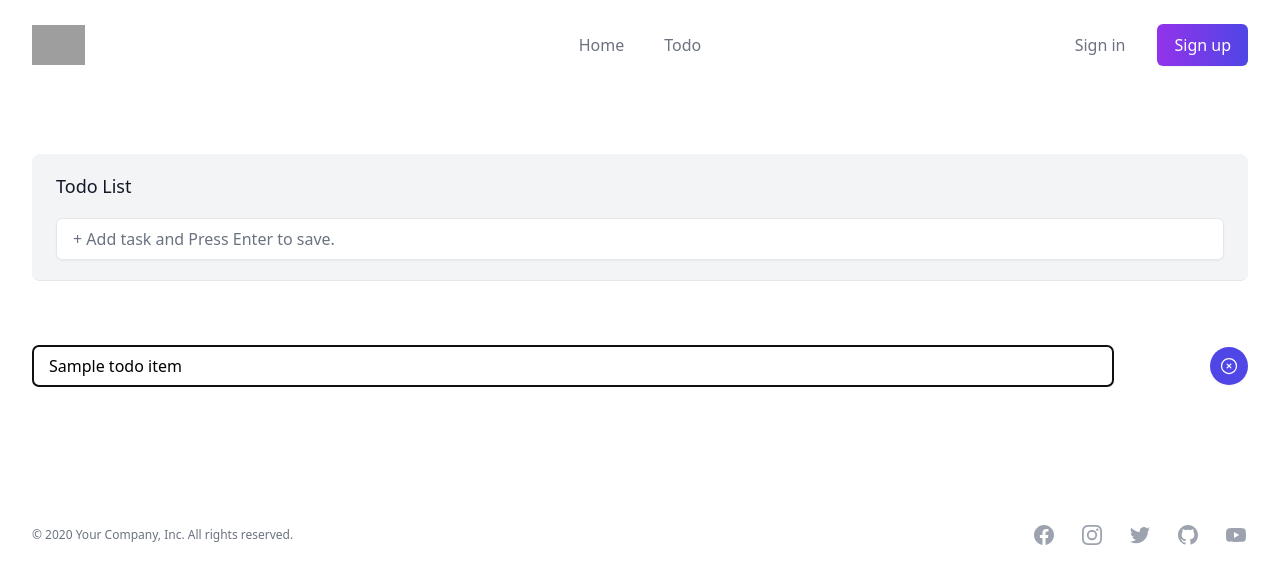
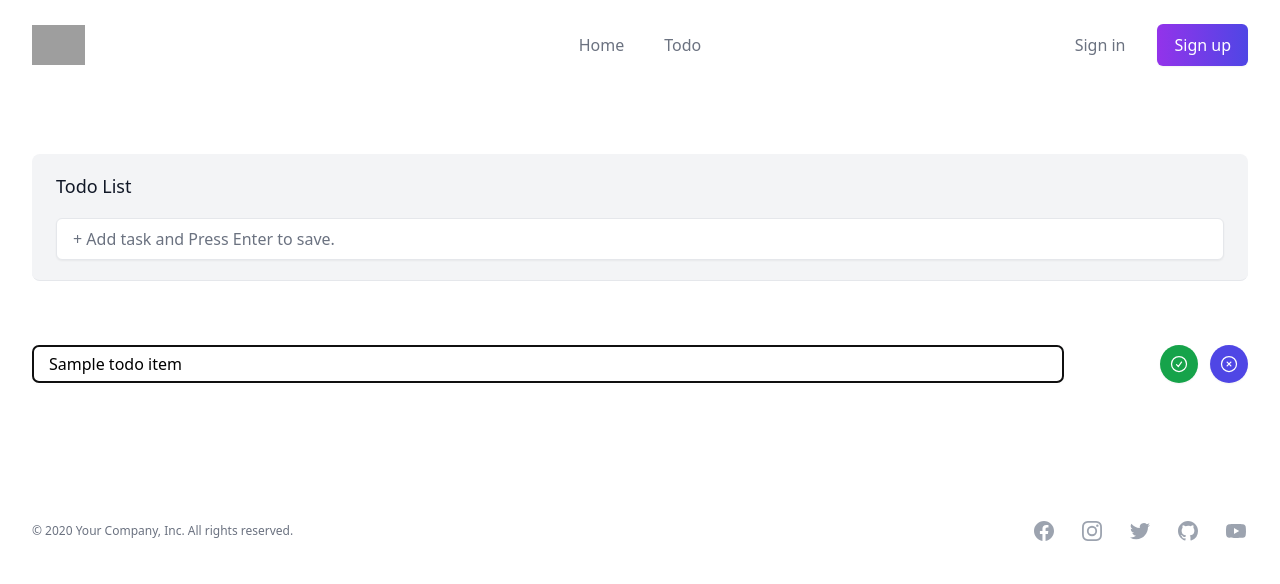
Before and after one commit to jptagorda/nextjs-todo, a Next.js app: page /todo in a window 1280 px wide. Both pictures are taken after a click on the button 1179 px from the left and 364 px from the top of the page. Shown: the top 584 px of the page. Built offline with nearby package versions, Linux system fonts and the light colour scheme; grey boxes are pictures that could not be loaded.

Commit message:
merged todo edit input component to todo item

```diff
--- a/src/components/Todo/TodoEditInput.jsx
+++ /dev/null
@@ -1,33 +0,0 @@
-import { useState } from 'react';
-import TextInput from '../Form/TextInput';
-
-export default function TodoEditInput({ todo, setTodos, setEditingTodo }) {
-    const [newTodo, setNewTodo] = useState(todo.value);
-
-    const updateTodo = event => {
-        event.preventDefault();
-
-        setTodos(prevTodos => {
-            const todoIndex = prevTodos.findIndex(prev => prev.id === todo.id);
-            prevTodos[todoIndex].value = newTodo;
-            return prevTodos;
-        });
-        setEditingTodo(null);
-    };
-    return (
-        <form onSubmit={updateTodo} className="w-full">
-            <TextInput
-                id="update-todo"
-                name="update-todo"
-                value={newTodo}
-                type="update-todo"
-                className="!py-1/2 w-full !border-indigo-500"
-                autoComplete="update-todo"
-                handleChange={e => setNewTodo(e.target.value)}
-                required
-                isFocused
-                placeholder="+ Add task and Press Enter to save."
-            />
-        </form>
-    );
-}
--- a/src/components/Todo/TodoItem.jsx
+++ b/src/components/Todo/TodoItem.jsx
@@ -1,26 +1,62 @@
-import { PencilSquareIcon, XCircleIcon } from '@heroicons/react/24/outline';
+import { CheckCircleIcon, PencilSquareIcon, XCircleIcon } from '@heroicons/react/24/outline';
 import { useState } from 'react';
-import TodoEditInput from './TodoEditInput';
+import TextInput from '../Form/TextInput';
 
 export default function TodoItem({ todo, setTodos }) {
     const [editing, setEditing] = useState(false);
+    const [newTodo, setNewTodo] = useState(todo.value);
+
+    const updateTodo = event => {
+        event.preventDefault();
+
+        setTodos(prevTodos => {
+            const todoIndex = prevTodos.findIndex(prev => prev.id === todo.id);
+            prevTodos[todoIndex].value = newTodo;
+            return prevTodos;
+        });
+
+        setEditing(false);
+    };
 
     return (
         <li key={todo.id} className="flex items-center justify-between py-6">
             {editing ? (
                 <>
-                    <TodoEditInput todo={todo} setTodos={setTodos} setEditingTodo={setEditing} />
+                    <form onSubmit={updateTodo} className="w-full">
+                        <TextInput
+                            id="update-todo"
+                            name="update-todo"
+                            value={newTodo}
+                            type="update-todo"
+                            className="w-full !border-indigo-500 !py-1.5"
+                            autoComplete="update-todo"
+                            handleChange={e => setNewTodo(e.target.value)}
+                            required
+                            isFocused
+                            placeholder="+ Add task and Press Enter to save."
+                        />
+                    </form>
+
+                    <div className="ml-24 flex items-center space-x-3">
+                        <button
+                            type="button"
+                            onClick={updateTodo}
+                            className="inline-flex items-center rounded-full border border-transparent bg-green-600 p-2 text-white shadow-sm hover:bg-green-700 focus:outline-none focus:ring-2 focus:ring-green-500 focus:ring-offset-2"
+                        >
+                            <CheckCircleIcon className="h-5 w-5" />
+                        </button>
                         <button
                             type="button"
                             onClick={() => setEditing(false)}
-                        className="ml-24 inline-flex items-center rounded-full border border-transparent bg-indigo-600 p-2 text-white shadow-sm hover:bg-indigo-700 focus:outline-none focus:ring-2 focus:ring-indigo-500 focus:ring-offset-2"
+                            className="inline-flex items-center rounded-full border border-transparent bg-indigo-600 p-2 text-white shadow-sm hover:bg-indigo-700 focus:outline-none focus:ring-2 focus:ring-indigo-500 focus:ring-offset-2"
                         >
                             <XCircleIcon className="h-5 w-5" />
                         </button>
+                    </div>
                 </>
             ) : (
                 <>
-                    <p className="ml-3 text-sm font-medium text-gray-900">{todo.value}</p>
+                    <p className="ml-3 text-lg font-medium text-gray-900">{todo.value}</p>
 
                     <div className="space-x-3">
                         <button
```
Lines whose indentation alone changed are shown as unchanged.
